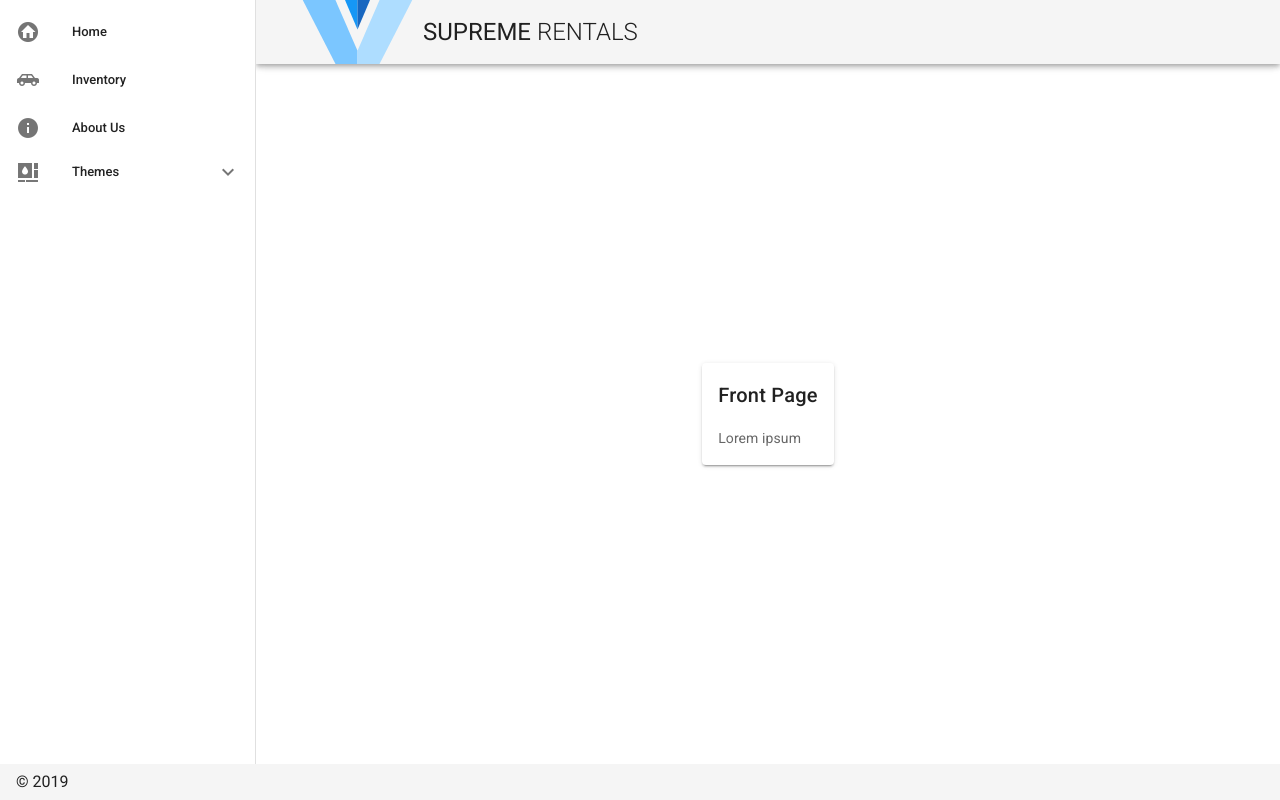
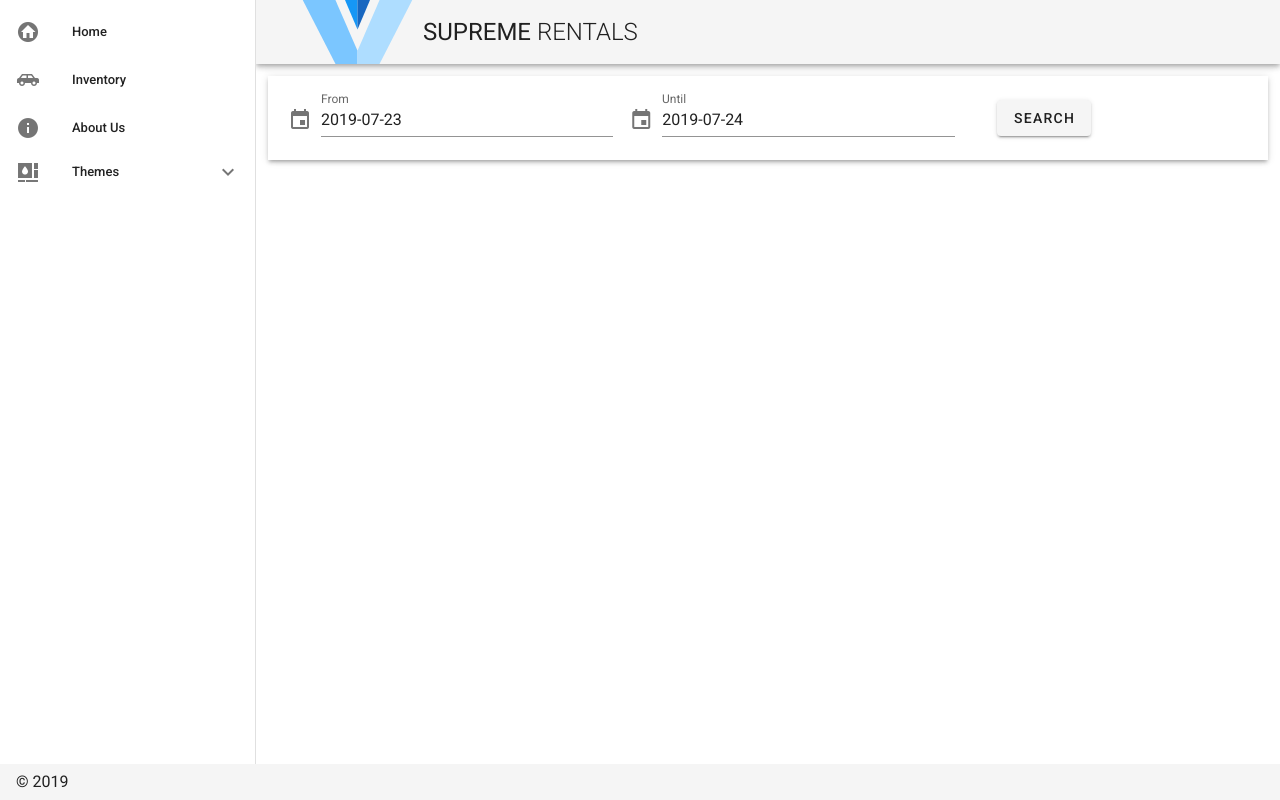
Before and after one commit to rkomiyama/SupremeRentals, a Vue app: page / in a window 1280 px wide. Built offline with nearby package versions, Linux system fonts and the light colour scheme.

Commit message:
Adds date pickers for inventory list search

```diff
--- a/src/App.vue
+++ b/src/App.vue
@@ -9,3 +9,9 @@ export default {
   name: 'App'
 }
 </script>
+
+<style lang="scss">
+.no-user-select {
+  user-select: none
+}
+</style>
--- a/src/components/Inventory/InventoryCard.vue
+++ b/src/components/Inventory/InventoryCard.vue
@@ -5,13 +5,14 @@
     <router-link
       :to="{
         name: 'vehicle',
-        params: {
-          id: car.id
-        }
+        params: { id: car.id }
       }"
       tag="div">
+      <v-hover v-slot:default="{ hover }">
         <v-card
-        class="ma-1 elevation-5"
+          class="ma-1 no-user-select"
+          :elevation="hover ? 12 : 2"
+          @click="() => {}"
         >
           <v-img
             class="white--text"
@@ -24,6 +25,7 @@
             <span>{{ car.year }} {{ car.make }} {{ car.model }}</span>
           </v-card-text>
         </v-card>
+      </v-hover>
     </router-link>
   </v-flex>
 </template>
--- a/src/views/FrontPage.vue
+++ b/src/views/FrontPage.vue
@@ -1,14 +1,90 @@
 <template>
   <v-content>
-    <v-container fill-height>
-      <v-layout>
-        <v-card class="ma-auto">
-          <v-card-title>Front Page</v-card-title>
-          <v-card-text>
-            <span>Lorem ipsum</span>
-          </v-card-text>
-        </v-card>
+    <v-container>
+      <v-layout class="white elevation-3">
+        <v-container>
+          <v-layout wrap>
+            <v-flex xs12 sm4 class="mb-3 mx-2">
+              <v-menu
+                v-model="fromMenu"
+                :close-on-content-click="false"
+                :nudge-right="40"
+                transition="scale-transition"
+                offset-y
+                full-width
+                min-width="290px"
+              >
+                <template v-slot:activator="{ on }">
+                  <v-text-field
+                    v-model="fromDate"
+                    label="From"
+                    prepend-icon="mdi-calendar"
+                    readonly
+                    v-on="on"
+                    hide-details
+                  ></v-text-field>
+                </template>
+                <v-date-picker
+                  v-model="fromDate"
+                  @input="menu = false"
+                  :min="minDate"
+                ></v-date-picker>
+              </v-menu>
+            </v-flex>
+            <v-flex xs12 sm4 class="mb-3 mx-2">
+              <v-menu
+                v-model="endMenu"
+                :close-on-content-click="false"
+                :nudge-right="40"
+                transition="scale-transition"
+                offset-y
+                full-width
+                min-width="290px"
+              >
+                <template v-slot:activator="{ on }">
+                  <v-text-field
+                    v-model="endDate"
+                    label="Until"
+                    prepend-icon="mdi-calendar"
+                    readonly
+                    v-on="on"
+                    hide-details
+                  ></v-text-field>
+                </template>
+                <v-date-picker
+                  v-model="endDate"
+                  @input="menu = false"
+                  :min="minDate"
+                ></v-date-picker>
+              </v-menu>
+            </v-flex>
+            <v-flex xs6 offset-xs3 sm2 offset-sm0 class="text-center my-auto">
+              <router-link to="/inventory" tag="div">
+                <v-btn>Search</v-btn>
+              </router-link>
+            </v-flex>
+          </v-layout>
+        </v-container>
       </v-layout>
     </v-container>
   </v-content>
 </template>
+
+<script>
+export default {
+  name: 'FrontPage',
+  data () {
+    return {
+      fromDate: null,
+      minDate: null,
+      endDate: new Date().toISOString().substr(0, 10),
+      fromMenu: false,
+      endMenu: false
+    }
+  },
+  created () {
+    this.minDate = new Date(new Date().toLocaleString("en-US", {timeZone: "America/New_York"})).toISOString().substr(0,10)
+    this.fromDate = this.minDate
+  }
+}
+</script>
--- a/src/views/VehiclePage.vue
+++ b/src/views/VehiclePage.vue
@@ -2,9 +2,16 @@
   <v-content>
     <v-container fill-height>
       <v-layout>
-        <v-card class="ma-auto">
+        <v-card  class="ma-auto elevation-5">
+          <v-img
+            class="white--text"
+            :src="require('@/assets/white_and_red_NDs_small.jpg')"
+            gradient="to bottom, rgba(0,0,0,0), rgba(0,0,0,.5)"
+          >
+            <v-card-title class="align-end fill-height">${{ car.rate }}/day</v-card-title>
+          </v-img>
           <v-card-text>
-            {{ $route.params.id }}
+            <span>{{ car.year }} {{ car.make }} {{ car.model }}</span>
           </v-card-text>
         </v-card>
       </v-layout>
@@ -19,11 +26,11 @@ export default {
   name: 'VehiclePage',
   data () {
     return {
-
+      car: null
     }
   },
   created () {
-
+    this.car = this.getVehicle(this.$route.params.id)
   },
   computed: {
     ...mapGetters([
```
Lines whose indentation alone changed are shown as unchanged.
